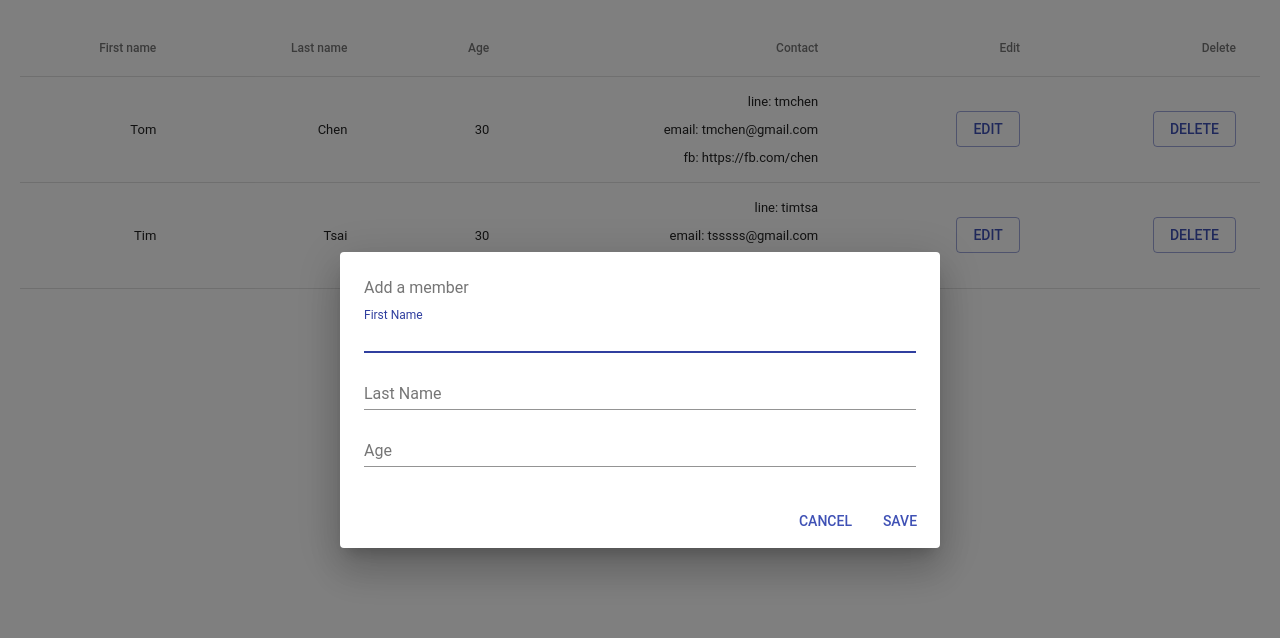
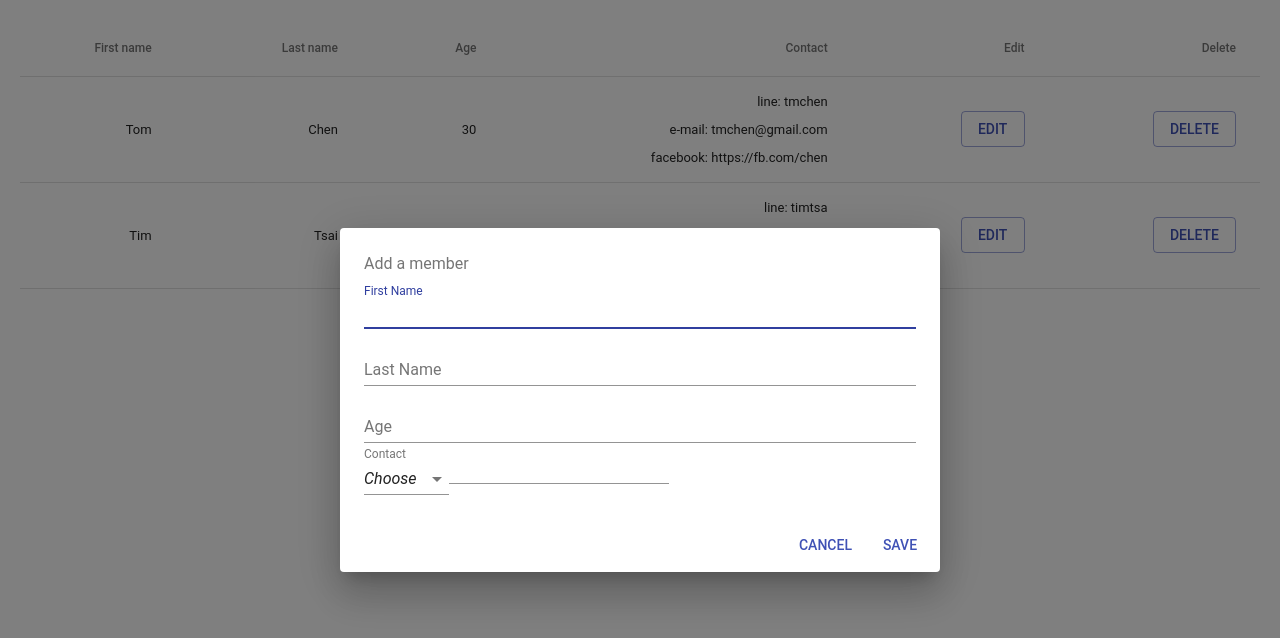
Before and after one commit to toshuyu/react-member-list, a React (Create React App) app: page / in a window 1280 px wide. Both pictures are taken after a click on the button "ADD". Shown: the top 638 px of the page. Built offline with nearby package versions, Linux system fonts and the light colour scheme.

Commit message:
use flatten contact

```diff
--- a/src/App.js
+++ b/src/App.js
@@ -2,6 +2,7 @@ import React, { Component } from 'react';
 import './App.css';
 import MemberList from './MemberList';
 import FormDialog from './FormDialog';
+import mockLib from './mock';
 
 class App extends Component {
   constructor(props) {
@@ -10,39 +11,7 @@ class App extends Component {
     this.handleEditSubmit = this.handleEditSubmit.bind(this);
     this.handleDeleteSubmit = this.handleDeleteSubmit.bind(this);
     this.state = {
-      member: [{
-          id: 0,
-          firstName: 'Tom',
-          lastName: 'Chen',
-          age: '30',
-          contact: [{
-            type: 'line',
-            value: 'tmchen'
-          }, {
-            type: 'email',
-            value: 'tmchen@gmail.com'
-          }, {
-            type: 'fb',
-            value: 'https://fb.com/chen'
-          }]
-        },
-        {
-          id: 1,
-          firstName: 'Tim',
-          lastName: 'Tsai',
-          age: '30',
-          contact: [{
-            type: 'line',
-            value: 'timtsa'
-          }, {
-            type: 'email',
-            value: 'tsssss@gmail.com'
-          }, {
-            type: 'fb',
-            value: 'https://fb.com/tsai'
-          }]
-        }
-      ]
+      member: mockLib.flattenMock(mockLib.mock)
     };
   }
 
@@ -66,6 +35,7 @@ class App extends Component {
       member: m
     });
   }
+
   handleDeleteSubmit(id) {
     var m = Object.assign([], this.state.member);
     delete m[id];
--- /dev/null
+++ b/src/Contact.js
@@ -0,0 +1,83 @@
+import React from 'react';
+import TextField from '@material-ui/core/TextField';
+import Input from '@material-ui/core/Input';
+import InputLabel from '@material-ui/core/InputLabel';
+import MenuItem from '@material-ui/core/MenuItem';
+import FormControl from '@material-ui/core/FormControl';
+import Select from '@material-ui/core/Select';
+
+class Contact extends React.Component {
+    constructor(props) {
+        super(props);
+        this.handleChange = this.handleChange.bind(this);
+        this.handleContactChange = this.handleContactChange.bind(this);
+    }
+
+    state = {
+        contactType: '',
+    };
+
+    componentDidMount() {
+        this.setState({
+            email: this.props.email,
+            facebook: this.props.facebook,
+            line: this.props.line,
+        });
+    }
+
+    handleChange = event => {
+        this.setState({
+            [event.target.name]: event.target.value
+        });
+    };
+
+    handleContactChange(e){
+        const contactType = this.state.contactType;
+        this.setState({
+            [contactType]: e.target.value
+        });
+        var ret = {...e, contactType:contactType, [contactType]: e.target.value}
+        this.props.onChange(ret);
+    }
+
+  render() {
+
+
+    return (
+        <div>
+        <FormControl>
+          <InputLabel shrink htmlFor="contactType-label-placeholder">
+            Contact
+          </InputLabel>
+          <Select
+            value={this.state.contactType}
+            onChange={this.handleChange}
+            input={<Input name="contactType" id="contactType-label-placeholder" />}
+            displayEmpty
+            name="contactType"
+          >
+            <MenuItem value="">
+              <em>Choose</em>
+            </MenuItem>
+            <MenuItem value={'line'}>Line</MenuItem>
+            <MenuItem value={'email'}>E-mail</MenuItem>
+            <MenuItem value={'facebook'}>Facebook</MenuItem>
+          </Select>
+
+        </FormControl>
+        <TextField
+            margin="dense"
+            id="contact"
+            label=""
+            onChange={this.handleContactChange}
+            value={this.state.contactType?this.state[this.state.contactType]:''}
+            type="text"
+        />
+        </div>
+    );
+  }
+}
+
+Contact.propTypes = {};
+
+export default Contact;
--- a/src/FormDialog.js
+++ b/src/FormDialog.js
@@ -5,6 +5,7 @@ import Dialog from '@material-ui/core/Dialog';
 import DialogActions from '@material-ui/core/DialogActions';
 import DialogContent from '@material-ui/core/DialogContent';
 import DialogContentText from '@material-ui/core/DialogContentText';
+import Contact from './Contact';
 
 
 export default class FormDialog extends React.Component {
@@ -24,7 +25,9 @@ export default class FormDialog extends React.Component {
     firstName: '',
     lastName: '',
     age: '',
-    contact: []
+    line: '',
+    email: '',
+    facebook: ''
   };
 
   handleClickOpen = () => {
@@ -47,7 +50,9 @@ export default class FormDialog extends React.Component {
         firstName: '',
         lastName: '',
         age: '',
-        contact: []
+        line: '',
+        email: '',
+        facebook: ''
       });
     }
   }
@@ -70,6 +75,11 @@ export default class FormDialog extends React.Component {
           age: e.target.value
         });
         break;
+      case "contact":
+        this.setState({
+          [e.contactType]: e[e.contactType]
+        });
+        break;
       default:
         break;
     }
@@ -80,7 +90,6 @@ export default class FormDialog extends React.Component {
       this.setState(initVal);
     }
   }
-
 
   render() {
     return (
@@ -126,6 +135,7 @@ export default class FormDialog extends React.Component {
               onChange={this.handleChange}
               fullWidth
             />
+            <Contact id="contact" line={this.state.line} email={this.state.email} facebook={this.state.facebook} onChange={this.handleChange}></Contact>
           </DialogContent>
           <DialogActions>
             <Button onClick={this.handleClose} color="primary">
--- a/src/MemberList.js
+++ b/src/MemberList.js
@@ -43,9 +43,11 @@ class MemberList extends React.Component {
               <TableCell align="right">{m.firstName}</TableCell>
               <TableCell align="right">{m.lastName}</TableCell>
               <TableCell align="right">{m.age}</TableCell>
-              <TableCell align="right">{m.contact.map(c=>(
-                <p key={c.type}>{c.type}: {c.value}</p>
-              ))}</TableCell>
+              <TableCell align="right">
+                <p>line: {m.line}</p>
+                <p>e-mail: {m.email}</p>
+                <p>facebook: {m.facebook}</p>
+              </TableCell>
               <TableCell align="right">
                 <FormDialog onSubmit={this.handleEditSubmit} action="editMember" initVal={m}></FormDialog>
               </TableCell>
--- /dev/null
+++ b/src/mock.js
@@ -0,0 +1,49 @@
+const mock = [{
+    "id": 0,
+    "firstName": "Tom",
+    "lastName": "Chen",
+    "age": "30",
+    "contact": [{
+      "line": "tmchen"
+    }, {
+      "email": "tmchen@gmail.com"
+    }, {
+      "facebook": "https://fb.com/chen"
+    }]
+  },
+  {
+    "id": 1,
+    "firstName": "Tim",
+    "lastName": "Tsai",
+    "age": "30",
+    "contact": [{
+      "line": "timtsa"
+    }, {
+      "email": "tsssss@gmail.com"
+    }, {
+      "facebook": "https://fb.com/tsai"
+    }]
+  }
+];
+
+function flattenMock(mock){
+  var ret = [];
+  var obj = {};
+
+  mock.forEach(function(m){
+    obj = Object.assign({},m);
+    delete obj.contact;
+    var flattenContact = m.contact.reduce(function(a,v){
+      a = Object.assign(v, a);
+      return a;
+    },{});
+    Object.assign(obj, flattenContact)
+    ret.push(obj);
+  });
+  return ret;
+}
+
+export default {
+  mock: mock,
+  flattenMock: flattenMock
+};
```
